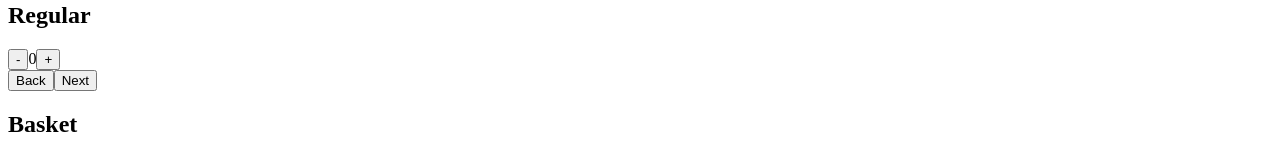
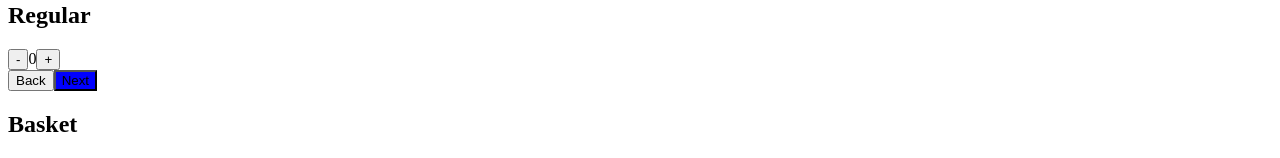
Before and after one commit to emmalarsen1/sunsetsound-exam, a Next.js app: page /booking in a window 1280 px wide. Shown: the part 284-442 px from the top of the page. Built offline with nearby package versions, Linux system fonts and the light colour scheme.

Commit message:
slet compunter

```diff
--- a/src/app/booking/page.jsx
+++ b/src/app/booking/page.jsx
@@ -1,5 +1,6 @@
 "use client";
 import { useState } from "react";
+import styles from "../styles/Nextbutton.module.css";
 
 function Booking() {
   const [page, setPage] = useState(0);
@@ -21,7 +22,9 @@ function Booking() {
       {page === 0 && <Step1 bookingInfo={bookingInfo} setBookingInfo={setBookingInfo} />}
       {page === 1 && <h1>hej igen</h1>}
       <button onClick={() => setPage((o) => o - 1)}>Back</button>
-      <button onClick={() => setPage((o) => o + 1)}>Next</button>
+      <button className={styles.nextbutton} onClick={() => setPage((o) => o + 1)}>
+        Next
+      </button>
       <section>
         <h2>Basket</h2>
         <p>Reguklar tickets: {bookingInfo.regular}</p>
--- a/src/app/styles/Nextbutton.module.css
+++ b/src/app/styles/Nextbutton.module.css
@@ -0,0 +1,3 @@
+.nextbutton {
+  background-color: blue;
+}
```
Also changed, not shown: src/app/components/Backbutton.jsx (deleted), src/app/components/Nextbutton.jsx (deleted).
